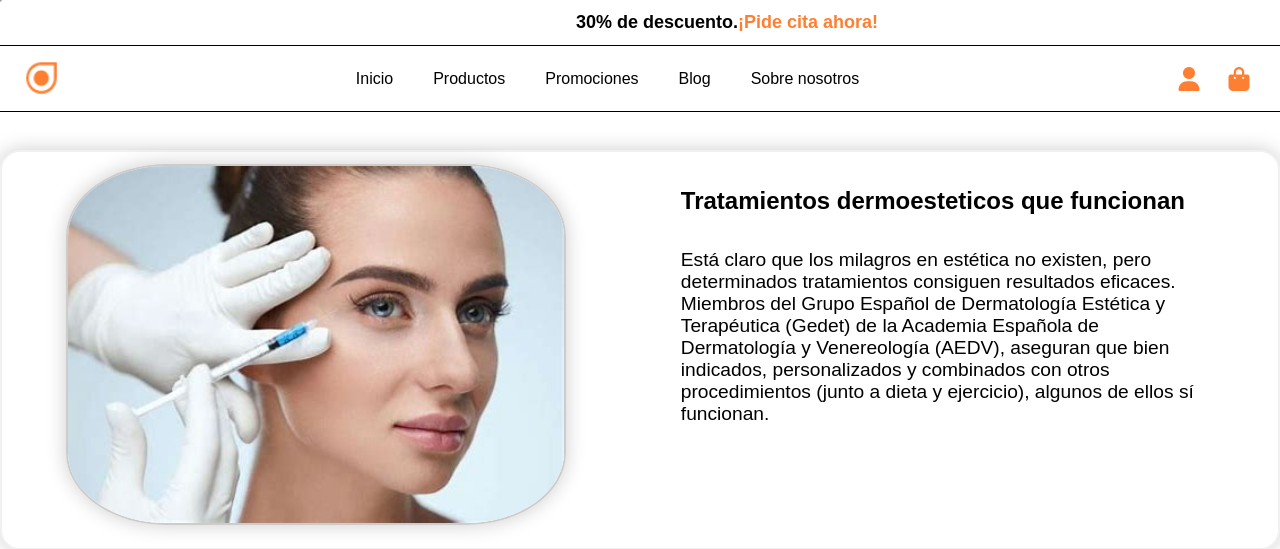
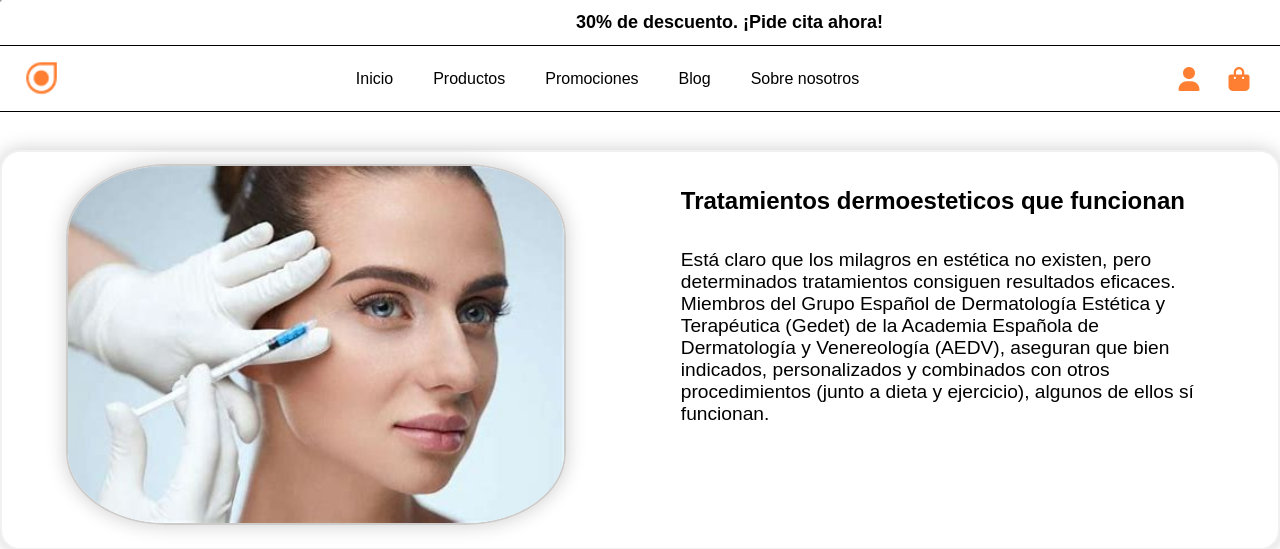
Before and after one commit to Fsolanaa/Vaguada2.0, a PHP site: page /Blog.php in a window 1280 px wide; the page is wider, and only the part inside the window is pictured. Shown: the top 549 px of that part. Run offline with PHP 8.4, Linux system fonts and the light colour scheme.

Commit message:
quitado naranja

```diff
--- a/Centros_Unico/include/header.php
+++ b/Centros_Unico/include/header.php
@@ -4,7 +4,7 @@
 <div id="cajaContacto">
     <div class="contacto">
 
-        <h5>30% de descuento. <h5 class="naranja">¡Pide cita ahora!</h5></h5>
+        <h5>30% de descuento. ¡Pide cita ahora!</h5>
 
 
     </div>
--- a/Centros_Unico/styles/comun.css
+++ b/Centros_Unico/styles/comun.css
@@ -53,9 +53,7 @@ li{
   overflow: hidden;
 
 }
-.naranja{
-  color: #ff7f32;
-}
+
 @keyframes marquee {
   0% {
     transform: translate(100%, 0); /* texto inicialmente fuera de la pantalla */
```
